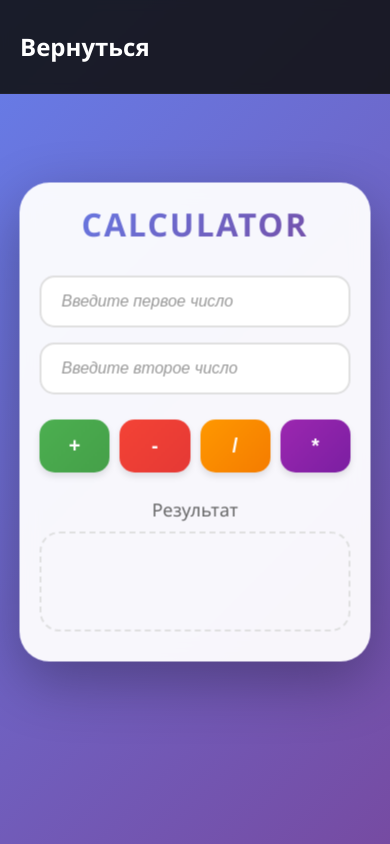
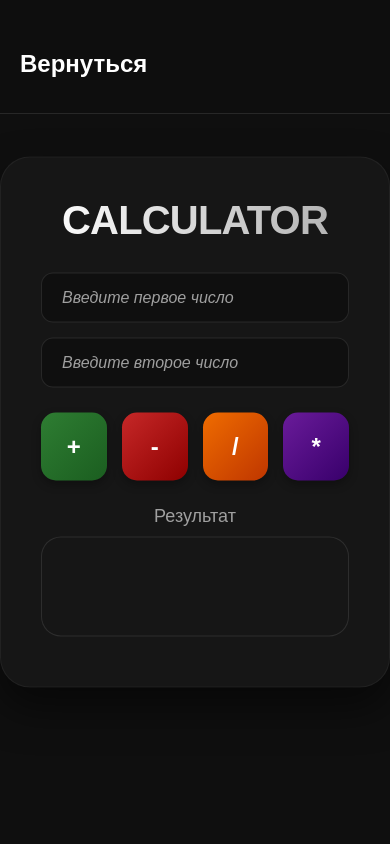
Before and after one commit to StingAv/portfolio, a plain HTML site: page adventure1/calculator/index.html in a window 390 px wide. Drawn offline with Linux system fonts and the light colour scheme.

Commit message:
update-design-calculator

```diff
--- a/adventure1/calculator/style.css
+++ b/adventure1/calculator/style.css
@@ -5,19 +5,28 @@
 }
 
 body {
-    font-family: 'Segoe UI', Tahoma, Geneva, Verdana, sans-serif;
-    background: linear-gradient(135deg, #667eea 0%, #764ba2 100%);
+    font-family: sans-serif;
+    background-color: #0f0f0f;
+    color: #ffffff;
     min-height: 100vh;
     position: relative;
 }
 
 .header {
     padding: 30px 0;
-    border-bottom: 1px solid rgba(255, 255, 255, 0.041);
+    border-bottom: 1px solid rgb(255, 255, 255, 0.1);
     background-color: rgba(15, 15, 15, 0.877);
+    backdrop-filter: blur(5px);
     position: sticky;
-    backdrop-filter: blur(5px);
     top: 0;
+    display: flex;
+    justify-content: space-between;
+}
+
+.container {
+    max-width: 1200px;
+    margin: 0 auto;
+    padding: 0 20px;
 }
 
 .backMenu {
@@ -26,21 +35,24 @@ body {
     padding: 20px 20px 5px 20px;
     text-decoration: none;
     color: white;
-    justify-content: space-between;
-    align-items: center;
+    display: inline-block;
+    transition: opacity 0.3s;
 }
 
+.backMenu:hover {
+    opacity: 0.7;
+}
+
+/* Главный контейнер калькулятора */
 .main-container {
-    background: rgba(255, 255, 255, 0.95);
-    backdrop-filter: blur(10px);
+    background-color: #161616;
+    border: 1px solid rgba(255, 255, 255, 0.05);
     border-radius: 30px;
-    box-shadow: 0 20px 60px rgba(0, 0, 0, 0.3);
+    box-shadow: 0 20px 40px rgba(0, 0, 0, 0.5);
     padding: 40px;
     width: 100%;
     max-width: 500px;
-    transition: transform 0.3s ease;
-
-    /* Центрирование */
+    transition: transform 0.3s ease, box-shadow 0.3s ease;
     position: absolute;
     top: 50%;
     left: 50%;
@@ -48,7 +60,9 @@ body {
 }
 
 .main-container:hover {
-    transform: translate(-50%, -55%);
+    transform: translate(-50%, -52%);
+    box-shadow: 0 30px 60px rgba(0, 0, 0, 0.6);
+    border-color: rgba(255, 255, 255, 0.1);
 }
 
 .title {
@@ -57,15 +71,13 @@ body {
 }
 
 .title h1 {
-    color: #333;
-    font-size: 2.5em;
+    font-size: 2.5rem;
     font-weight: 600;
+    letter-spacing: -0.02em;
+    background: linear-gradient(to right, #fff, #b0b0b0);
+    color: transparent;
+    background-clip: text;
     text-transform: uppercase;
-    letter-spacing: 2px;
-    background: linear-gradient(135deg, #667eea 0%, #764ba2 100%);
-    -webkit-background-clip: text;
-    -webkit-text-fill-color: transparent;
-    background-clip: text;
 }
 
 .input-form {
@@ -75,26 +87,31 @@ body {
     margin-bottom: 25px;
 }
 
-.number-one, .number-two {
+.number-one,
+.number-two {
     padding: 15px 20px;
-    border: 2px solid #e0e0e0;
-    border-radius: 15px;
+    background-color: #0f0f0f;
+    border: 1px solid rgba(255, 255, 255, 0.1);
+    border-radius: 12px;
+    color: #ffffff;
+    font-family: sans-serif;
     font-size: 16px;
-    transition: all 0.3s ease;
-    background: white;
     outline: none;
+    transition: border-color 0.3s ease;
 }
 
-.number-one:focus, .number-two:focus {
-    border-color: #667eea;
-    box-shadow: 0 0 0 3px rgba(102, 126, 234, 0.1);
+.number-one:focus,
+.number-two:focus {
+    border-color: rgba(255, 255, 255, 0.4);
 }
 
-.number-one::placeholder, .number-two::placeholder {
-    color: #999;
+.number-one::placeholder,
+.number-two::placeholder {
+    color: #a0a0a0;
     font-style: italic;
 }
 
+/* Сетка кнопок операций */
 .button-form {
     display: grid;
     grid-template-columns: repeat(4, 1fr);
@@ -102,7 +119,11 @@ body {
     margin-bottom: 25px;
 }
 
-.plus, .minus, .share, .multiply {
+/* Базовые стили для всех кнопок операций */
+.plus,
+.minus,
+.share,
+.multiply {
     padding: 20px;
     font-size: 24px;
     font-weight: bold;
@@ -110,73 +131,45 @@ body {
     border-radius: 15px;
     cursor: pointer;
     transition: all 0.3s ease;
-    background: white;
-    color: #333;
-    box-shadow: 0 4px 6px rgba(0, 0, 0, 0.1);
+    color: white;
+    box-shadow: 0 4px 10px rgba(0, 0, 0, 0.3);
 }
 
-.plus:hover, .minus:hover, .share:hover, .multiply:hover {
+.plus:hover,
+.minus:hover,
+.share:hover,
+.multiply:hover {
     transform: translateY(-3px);
-    box-shadow: 0 6px 12px rgba(0, 0, 0, 0.15);
+    filter: brightness(1.1);
 }
 
-.plus:active, .minus:active, .share:active, .multiply:active {
+.plus:active,
+.minus:active,
+.share:active,
+.multiply:active {
     transform: translateY(0);
 }
 
 .plus {
-    background: linear-gradient(135deg, #4CAF50, #45a049);
-    color: white;
+    background: linear-gradient(135deg, #2e7d32, #1b5e20);
 }
 
 .minus {
-    background: linear-gradient(135deg, #f44336, #e53935);
-    color: white;
+    background: linear-gradient(135deg, #c62828, #8e0000);
 }
 
 .share {
-    background: linear-gradient(135deg, #FF9800, #F57C00);
-    color: white;
+    background: linear-gradient(135deg, #ef6c00, #bF3600);
 }
 
 .multiply {
-    background: linear-gradient(135deg, #9C27B0, #7B1FA2);
-    color: white;
+    background: linear-gradient(135deg, #6a1b9a, #38006b);
 }
 
-.button-result {
-    text-align: center;
-    margin-bottom: 25px;
-}
-
-.result-button {
-    padding: 18px 40px;
-    font-size: 20px;
-    font-weight: bold;
-    text-transform: uppercase;
-    letter-spacing: 1px;
-    border: none;
-    border-radius: 50px;
-    background: linear-gradient(135deg, #667eea 0%, #764ba2 100%);
-    color: white;
-    cursor: pointer;
-    transition: all 0.3s ease;
-    box-shadow: 0 4px 15px rgba(102, 126, 234, 0.4);
-    width: 100%;
-}
-
-.result-button:hover {
-    transform: translateY(-3px);
-    box-shadow: 0 6px 20px rgba(102, 126, 234, 0.6);
-}
-
-.result-button:active {
-    transform: translateY(0);
-}
 
 p {
     text-align: center;
-    color: #666;
+    color: #a0a0a0;
     font-size: 18px;
     margin-bottom: 10px;
     font-weight: 500;
@@ -185,67 +178,22 @@ p {
 .result {
     font-size: 48px;
     font-weight: bold;
-    color: #333;
-    background: linear-gradient(135deg, #667eea 0%, #764ba2 100%);
-    -webkit-background-clip: text;
-    -webkit-text-fill-color: transparent;
+    background: linear-gradient(to right, #fff, #b0b0b0);
+    color: transparent;
     background-clip: text;
     padding: 20px;
-    border: 2px dashed #e0e0e0;
+    border: 1px solid rgba(255, 255, 255, 0.1);
     border-radius: 20px;
     min-height: 100px;
     display: flex;
     align-items: center;
     justify-content: center;
     margin-top: 10px;
+    background-color: #0f0f0f;
 }
 
-/* Анимация для результата */
-@keyframes pulse {
-    0% {
-        transform: scale(1);
-    }
-    50% {
-        transform: scale(1.05);
-    }
-    100% {
-        transform: scale(1);
-    }
+input::-webkit-inner-spin-button,
+input::-webkit-outer-spin-button{
+    -webkit-appearance: none;
+    margin: 0;
 }
-
-.result.changed {
-    animation: pulse 0.5s ease;
-}
-
-/* Медиа-запрос для мобильных устройств */
-@media (max-width: 480px) {
-    .main-container {
-        padding: 20px;
-        width: 90%;
-    }
-
-    .title h1 {
-        font-size: 2em;
-    }
-
-    .button-form {
-        gap: 10px;
-    }
-
-    .plus, .minus, .share, .multiply {
-        padding: 15px;
-        font-size: 20px;
-    }
-
-    .result {
-        font-size: 36px;
-    }
-}
-
-/* Для очень маленьких экранов */
-@media (max-height: 600px) {
-    .main-container {
-        top: 55%;
-        padding: 20px;
-    }
-}
```
